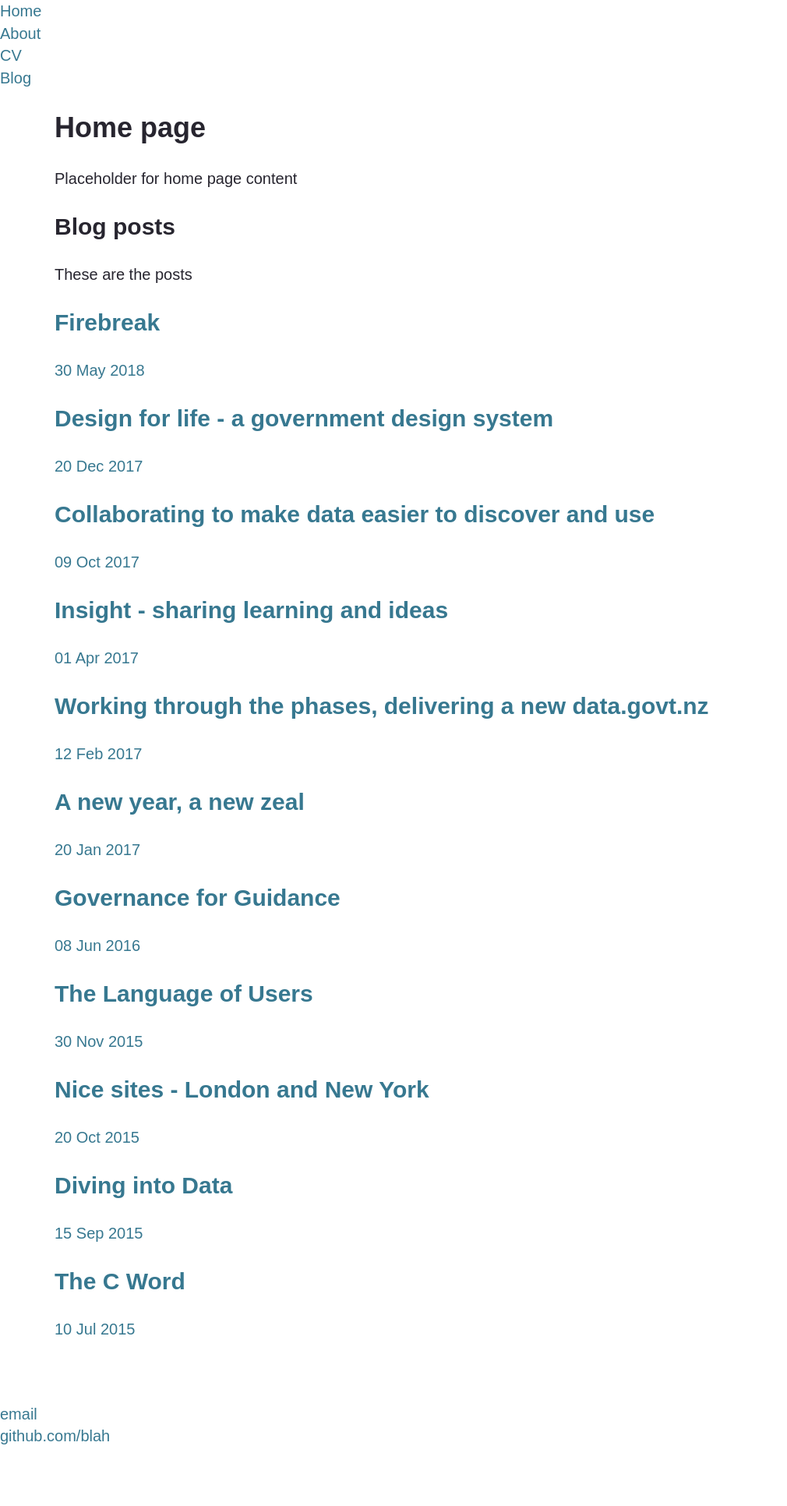
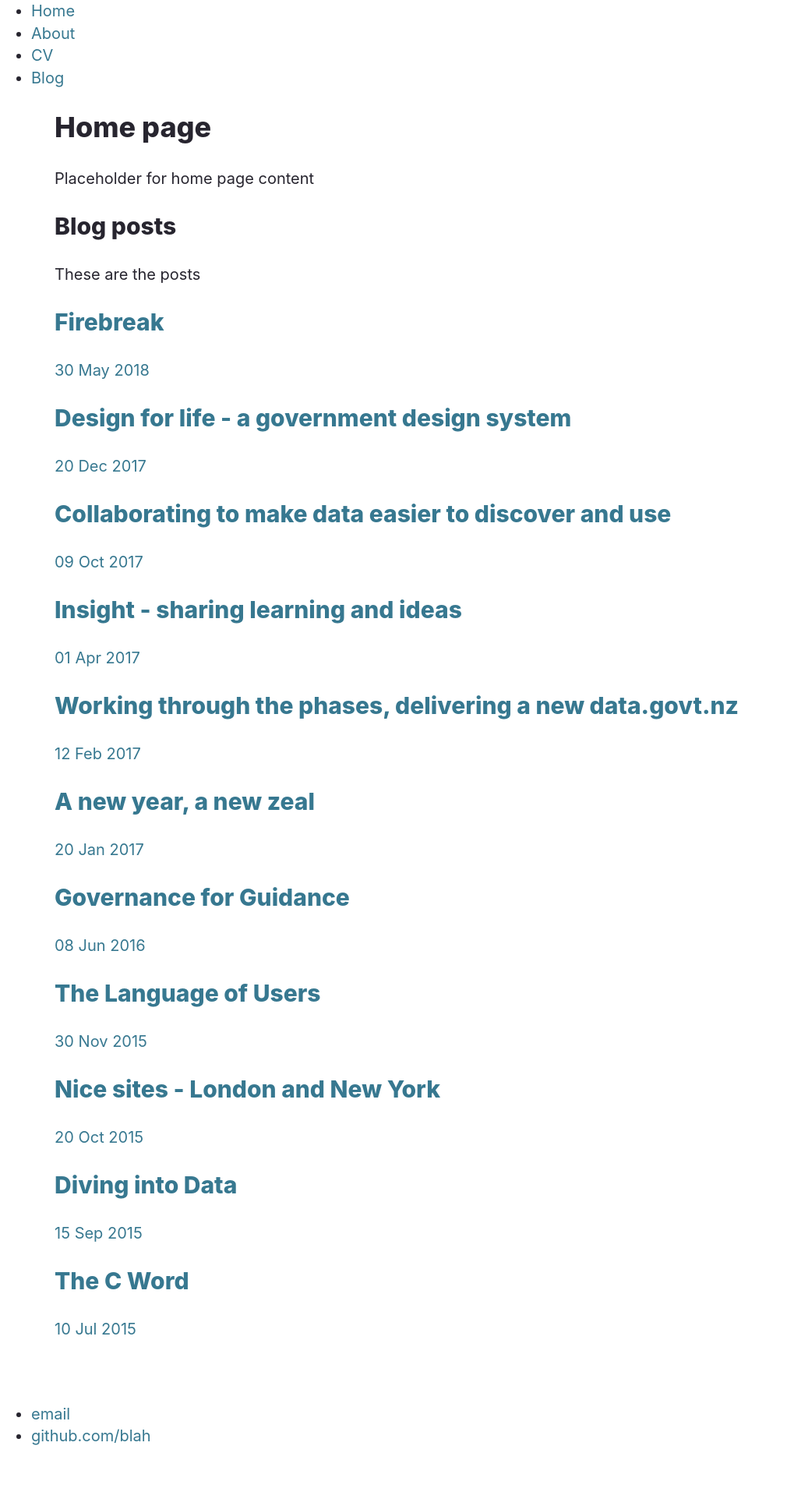
Before and after one commit to mkirkpat/mkirkpat.github.io, a Jekyll site: the page built from index.html, in a window 1280 px wide. Shown: the whole page at 78% size, without its empty margins (0-1010 px from the left). Built offline with Jekyll 4.4.1, drawn with Linux system fonts in a browser that asks for light colours.

Commit message:
Change font family

```diff
--- a/css/main.css
+++ b/css/main.css
@@ -1,14 +1,3 @@
-*{
-margin:0;
-padding:0;
-
-}
-
-body {
-  font-family: -apple-system,BlinkMacSystemFont,"Segoe UI",Roboto,Oxygen-Sans,Ubuntu,Cantarell,"Helvetica Neue",sans-serif;
-  background:#eee;
-}
-
 
 /*!
  * Bootstrap v3.3.4 (http://getbootstrap.com)
@@ -28,7 +17,7 @@ body {
 }
 
 body {
-    font-family: 'Fira Sans', 'Arial', serif;
+    font-family: -apple-system,BlinkMacSystemFont,"Segoe UI",Roboto,Oxygen-Sans,Ubuntu,Cantarell,"Helvetica Neue",sans-serif;
     font-size: 20px;
     font-style: normal;
     font-smooth: always!important;
```
